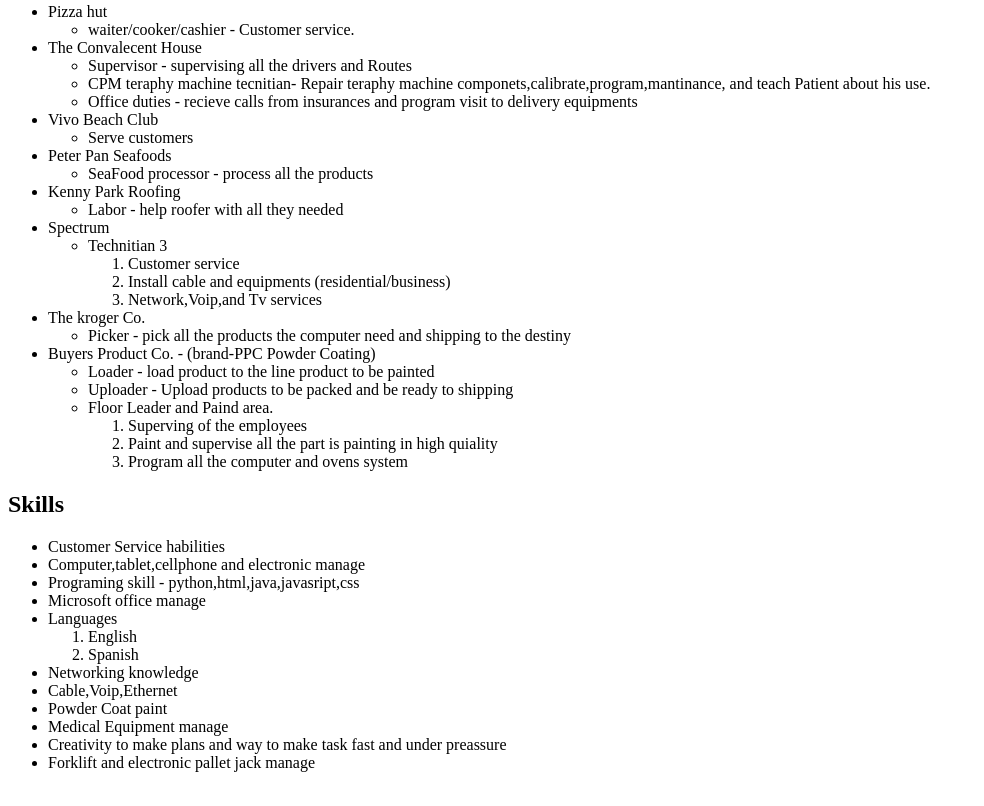
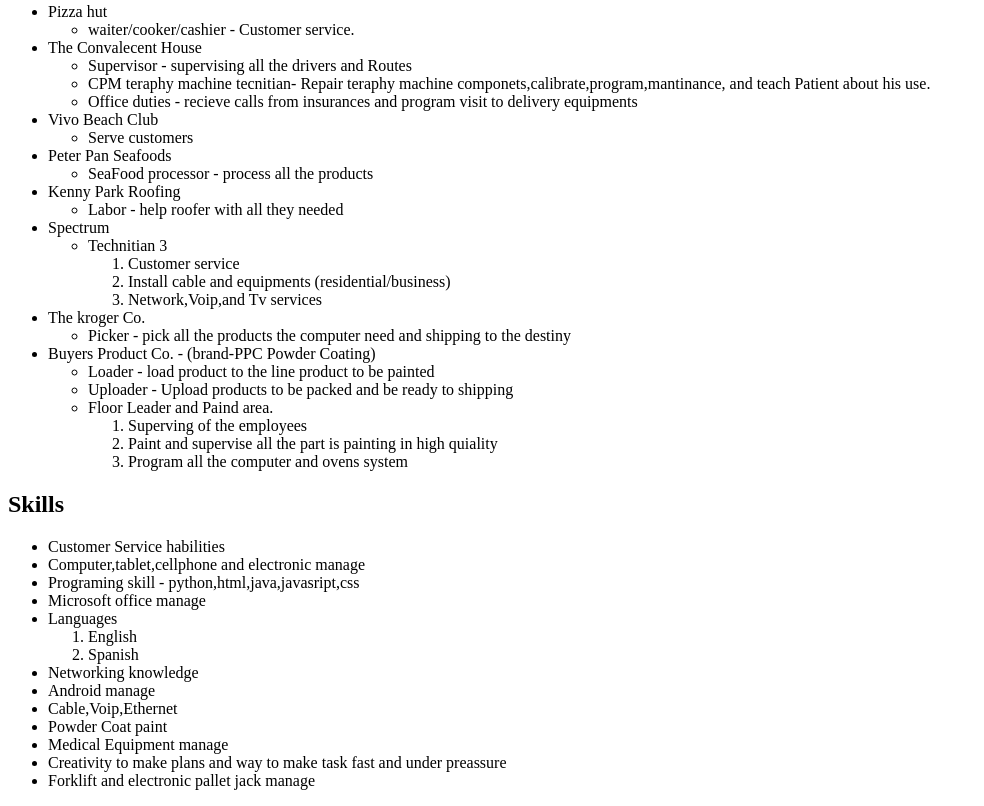
Before and after one commit to KasaicoKasiri/html-portafolio, a plain HTML site: page index.html in a window 1280 px wide. Shown: the part 757-1563 px from the top of the page, without its empty margins (0-984 px from the left). Drawn offline with Linux system fonts and the light colour scheme.

Commit message:
Update index.html

```diff
--- a/index.html
+++ b/index.html
@@ -109,6 +109,7 @@
                 </ol>
 
             <li>Networking knowledge</li>
+            <li>Android manage</li>
             <li>Cable,Voip,Ethernet</li>
             <li>Powder Coat paint</li>
             <li>Medical Equipment manage</li>
```
